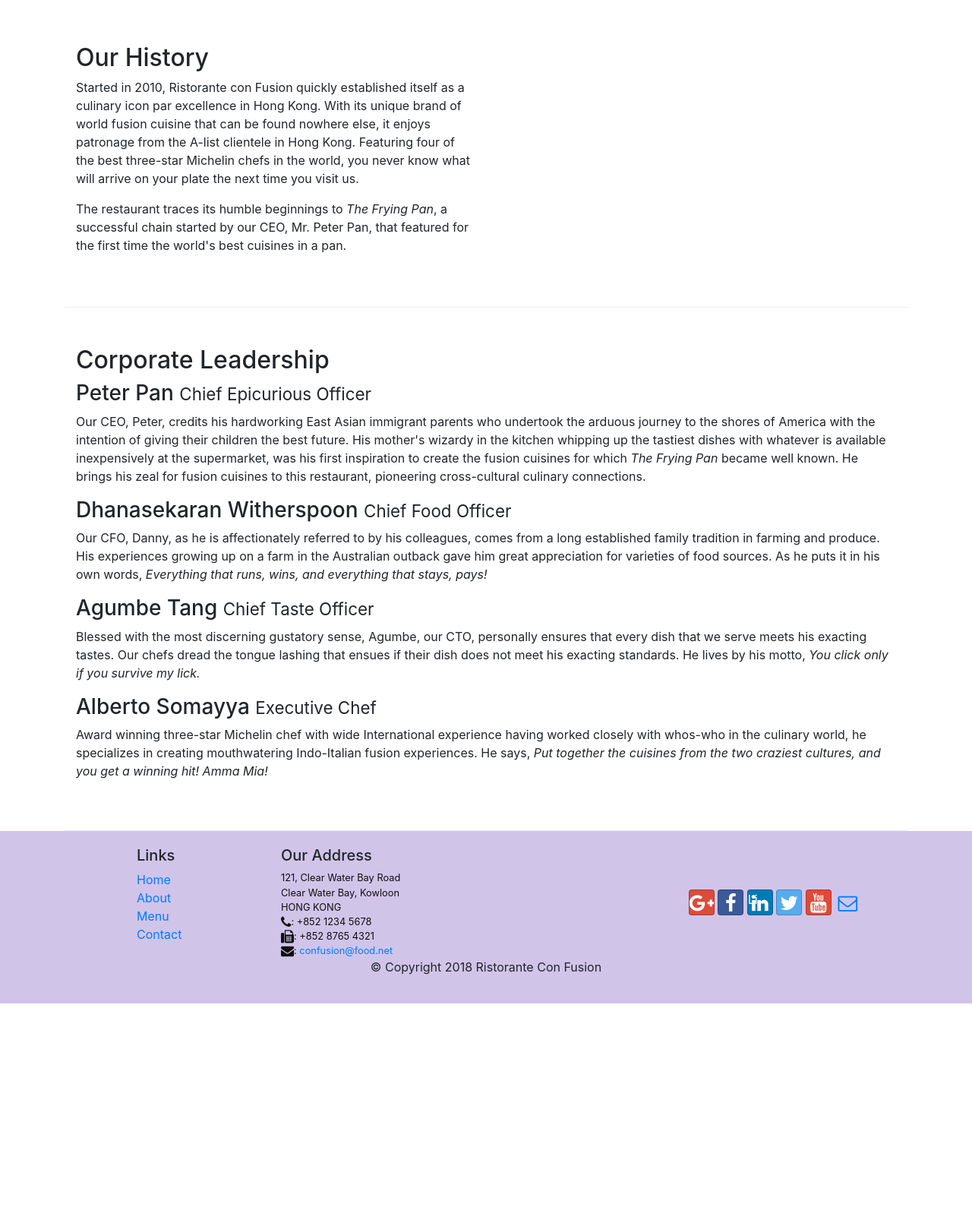
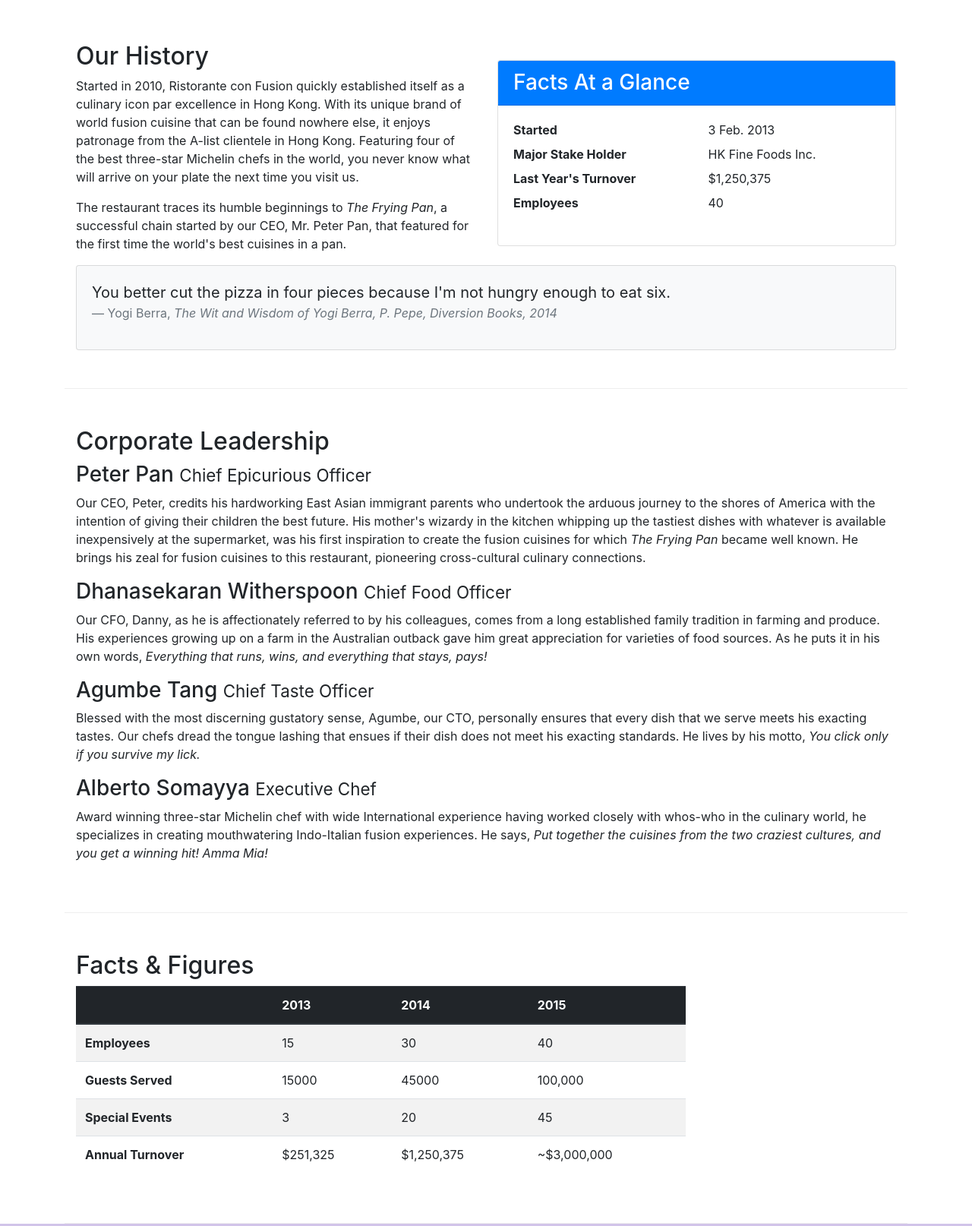
Before and after one commit to wpereira2017/bootstrap, a website: page aboutus.html in a window 1280 px wide. Shown: the part 460-2074 px from the top of the page at 76% size. Before the commit the page ends 1781 px from the top, so only its background shows below. Drawn offline with nearby package versions, Linux system fonts and the light colour scheme.

Commit message:
Images and Media

```diff
--- a/aboutus.html
+++ b/aboutus.html
@@ -20,7 +20,7 @@
             <button class="navbar-toggler" type="button" data-toggle="collapse" data-target="#Navbar">
                 <span class="navbar-toggler-icon"></span>
             </button>
-            <a class="navbar-brand mr-auto" href="./index.html">Ristorante Con Fusion</a>
+            <a class="navbar-brand mr-auto" href="./index.html"><img src="img/logo.png" height="30" width="41"></a>
             <div class="collapse navbar-collapse" id="Navbar">
                 <ul class="navbar-nav mr-auto">
                     <li class="nav-item"><a class="nav-link" href="./index.html"><span class="fa fa-home fa-lg"></span>Home</a></li>
@@ -39,7 +39,8 @@
                     <h1>Ristorante con Fusion</h1>
                     <p>We take inspiration from the World's best cuisines, and create a unique fusion experience. Our lipsmacking creations will tickle your culinary senses!</p>
                 </div>
-                <div class="col-12 col-sm">
+                <div class="col-12 col-sm align-self-center">
+                    <img src="img/logo.png" class="img-fluid">
                 </div>
             </div>
         </div>
@@ -63,10 +64,36 @@
                 <p>Started in 2010, Ristorante con Fusion quickly established itself as a culinary icon par excellence in Hong Kong. With its unique brand of world fusion cuisine that can be found nowhere else, it enjoys patronage from the A-list clientele in Hong Kong.  Featuring four of the best three-star Michelin chefs in the world, you never know what will arrive on your plate the next time you visit us.</p>
                 <p>The restaurant traces its humble beginnings to <em>The Frying Pan</em>, a successful chain started by our CEO, Mr. Peter Pan, that featured for the first time the world's best cuisines in a pan.</p>
             </div>
-            <div class="col12 col-sm-6">
+            <div class="col-12 col-sm-6">
+                <div class="card">
+                    <h3 class="card-header bg-primary text-white">Facts At a Glance</h3>
+                    <div class="card-body">
+                        <dl class="row">
+                            <dt class="col-6">Started</dt>
+                            <dd class="col-6">3 Feb. 2013</dd>
+                            <dt class="col-6">Major Stake Holder</dt>
+                            <dd class="col-6">HK Fine Foods Inc.</dd>
+                            <dt class="col-6">Last Year's Turnover</dt>
+                            <dd class="col-6">$1,250,375</dd>
+                            <dt class="col-6">Employees</dt>
+                            <dd class="col-6">40</dd>
+                        </dl>
+                    </div>
+                </div>
+            </div>
+            <div class="col-12">
+                <div class="card card-body bg-light">
+                    <blockquote class="blockquote">
+                        <p class="mb-0">You better cut the pizza in four pieces because
+                            I'm not hungry enough to eat six.</p>
+                        <footer class="blockquote-footer">Yogi Berra,
+                            <cite title="Source Title">The Wit and Wisdom of Yogi Berra,
+                            P. Pepe, Diversion Books, 2014</cite>
+                        </footer>
+                    </blockquote>
+                </div>
             </div>
         </div>
-
 
         <div class="row row-content align-items-center">
             <div class="col-12">
@@ -82,6 +109,50 @@
             </div>
        </div>
 
+       <div class="row row-content">
+            <div class="col-12 col-sm-9">
+                <h2>Facts &amp; Figures</h2>
+                <div class="table-responsive">
+                    <table class="table table-striped">
+                        <thead class="thead-dark">
+                            <tr>
+                                <th>&nbsp;</th>
+                                <th>2013</th>
+                                <th>2014</th>
+                                <th>2015</th>
+                            </tr>
+                        </thead>
+                        <tbody>
+                            <tr>
+                                <th>Employees</th>
+                                <td>15</td>
+                                <td>30</td>
+                                <td>40</td>
+                            </tr>
+                            <tr>
+                                <th>Guests Served</th>
+                                <td>15000</td>
+                                <td>45000</td>
+                                <td>100,000</td>
+                            </tr>
+                            <tr>
+                                <th>Special Events</th>
+                                <td>3</td>
+                                <td>20</td>
+                                <td>45</td>
+                            </tr>
+                            <tr>
+                                <th>Annual Turnover</th>
+                                <td>$251,325</td>
+                                <td>$1,250,375</td>
+                                <td>~$3,000,000</td>
+                            </tr>
+                        </tbody>
+                    </table>
+                </div>            </div>
+            <div class="col-12 col-sm-3">
+            </div>
+        </div>
     </div>
 
     <footer class="footer">
```
Also changed, not shown: contactus.html (+3 -2 lines), index.html (+25 -7 lines), img/alberto.png (added), img/buffet.png (added), img/logo.png (added), img/uthappizza.png (added), 1 other file.
